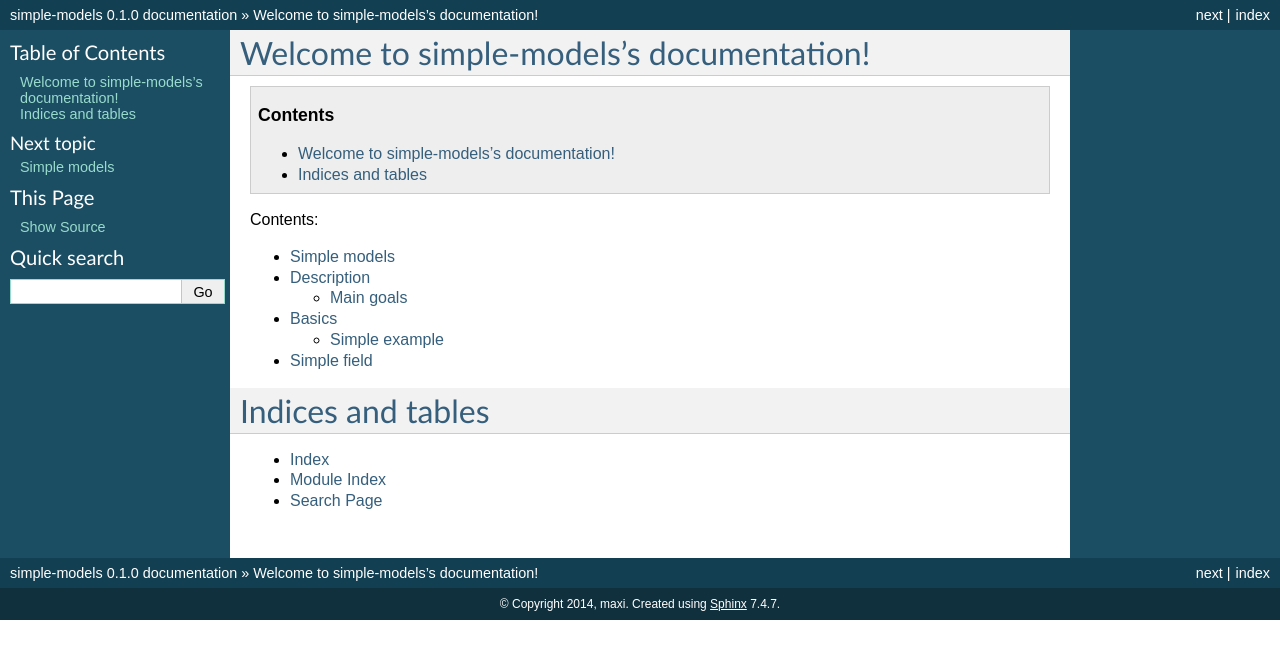
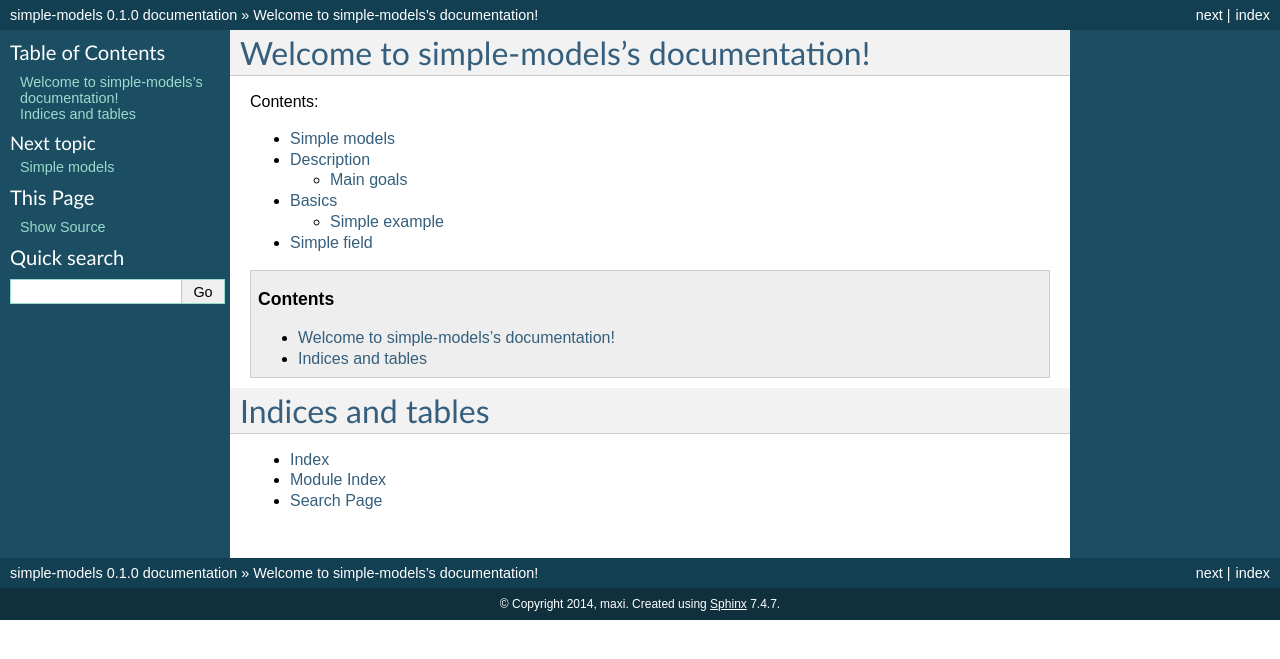
Before and after one commit to prawn-cake/simple-models, a Sphinx documentation site: the page built from docs/source/index.rst, in a window 1280 px wide. Shown: the top 659 px of the page. Built offline with Sphinx 7.4.7, drawn with Linux system fonts in a browser that asks for light colours; part of the change alters nothing that is shown.

```diff
--- a/docs/source/index.rst
+++ b/docs/source/index.rst
@@ -6,8 +6,6 @@
 Welcome to simple-models's documentation!
 =========================================
 
-.. == contents ==
-.. contents::
 
 
 Contents:
@@ -17,6 +15,7 @@ Contents:
 
    main
 
+.. contents::
 
 
 Indices and tables
```
